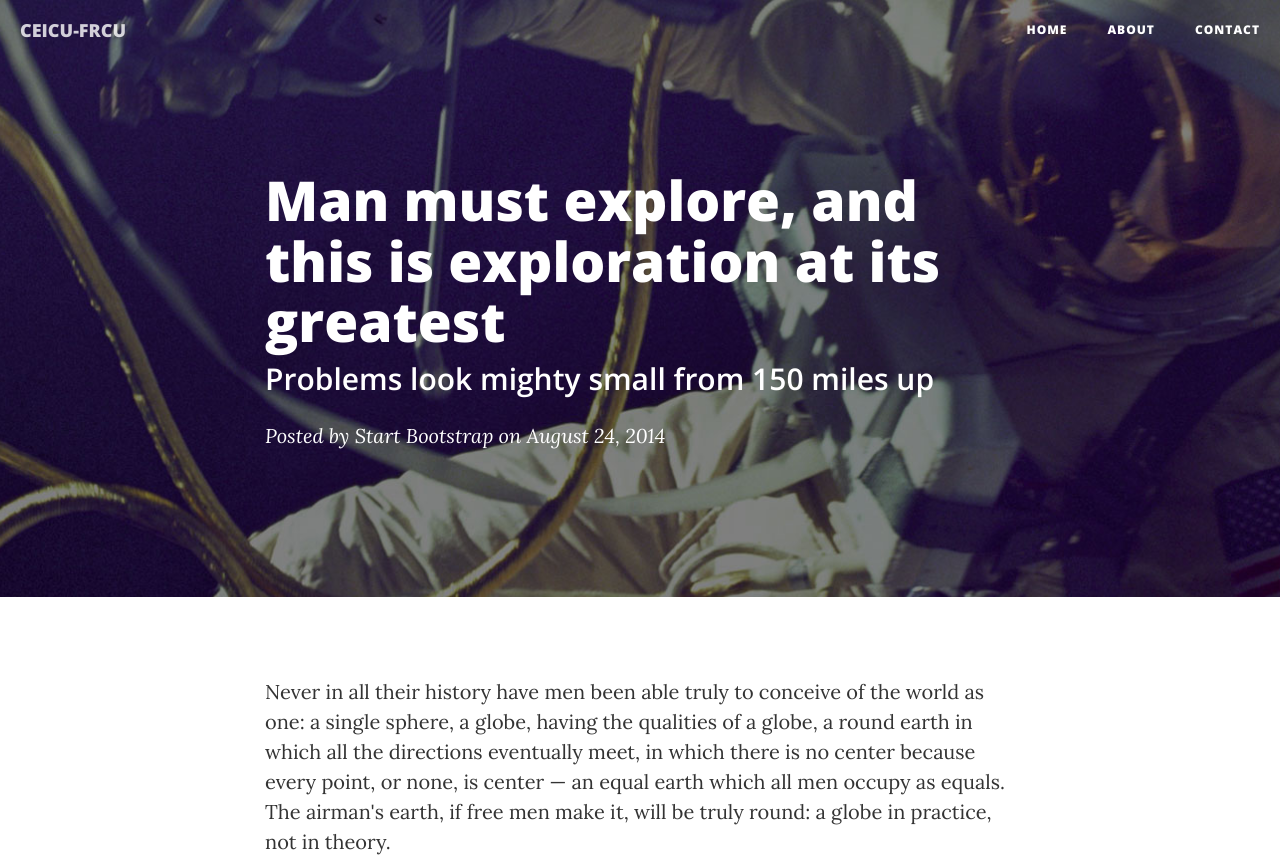
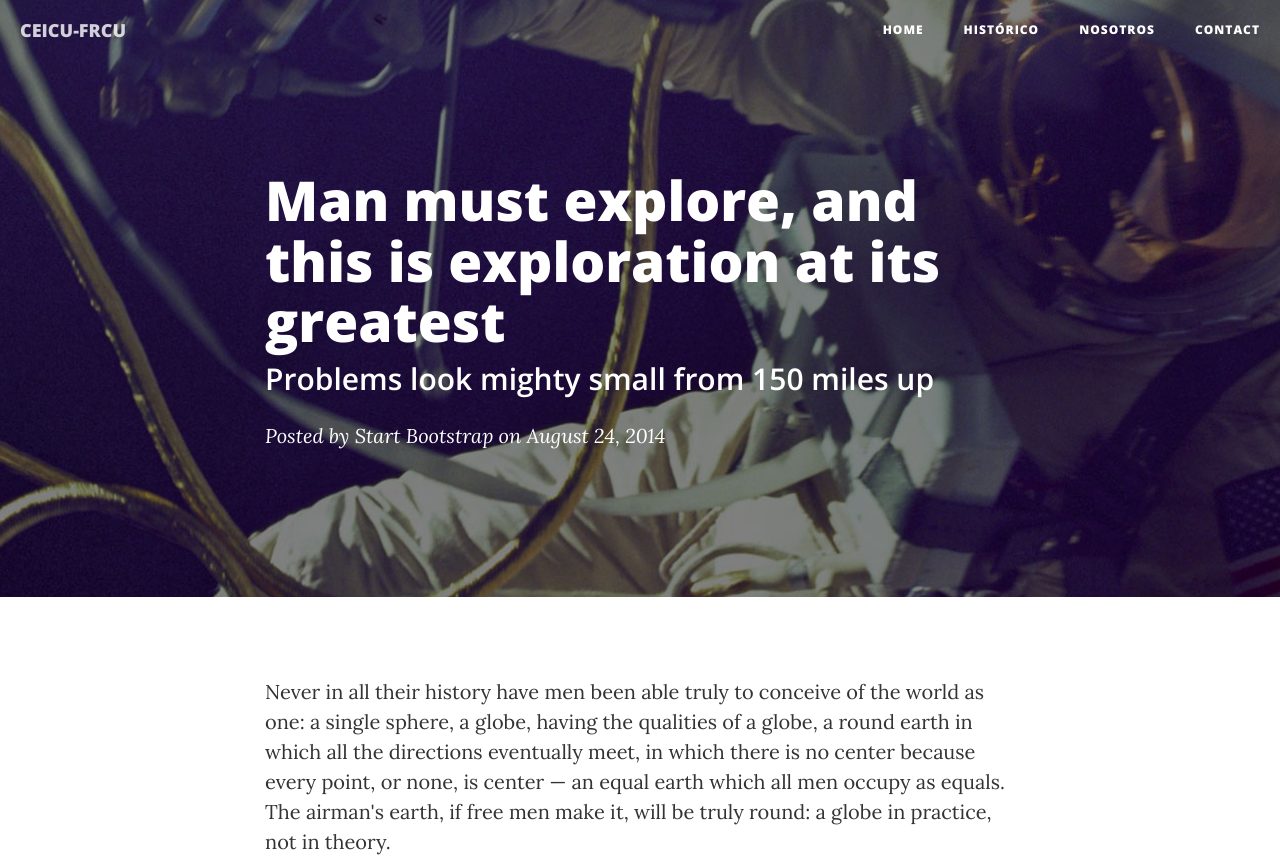
Before and after one commit to Lef-t/web_ceicu_noti, a website: page Posts/2016/Julio/post.html in a window 1280 px wide. Shown: the top 860 px of the page. Drawn offline with nearby package versions, Linux system fonts and the light colour scheme; files that its build step writes are made by us from their sources; files whose address does not match are found by name.

Commit message:
links/nav
Agregados los enlaces al perfil de GitHub en los Footers.
Agregado el enlace en el nav a la sección "histórico", en el posteo de
prueba.

```diff
--- a/Posts/2016/Julio/post.html
+++ b/Posts/2016/Julio/post.html
@@ -52,9 +52,11 @@
                         <a href="../../../index.html">Home</a>
                     </li>
                     <li>
-                        <a href="../../../about.html">About</a>
+                        <a href="../../../historicos.html">Histórico</a>
                     </li>
-
+                    <li>
+                        <a href="../../../about.html">Nosotros</a>
+                    </li>
                     <li>
                         <a href="../../../contact.html">Contact</a>
                     </li>
@@ -142,7 +144,7 @@
                             </a>
                         </li>
                         <li>
-                            <a href="#">
+                            <a href="https://github.com/Lef-t">
                                 <span class="fa-stack fa-lg">
                                     <i class="fa fa-circle fa-stack-2x"></i>
                                     <i class="fa fa-facebook fa-stack-1x fa-inverse"></i>
```
Also changed, not shown: about.html (+1 -1 lines), contact.html (+1 -1 lines), historicos.html (+1 -1 lines), index.html (+1 -1 lines).
